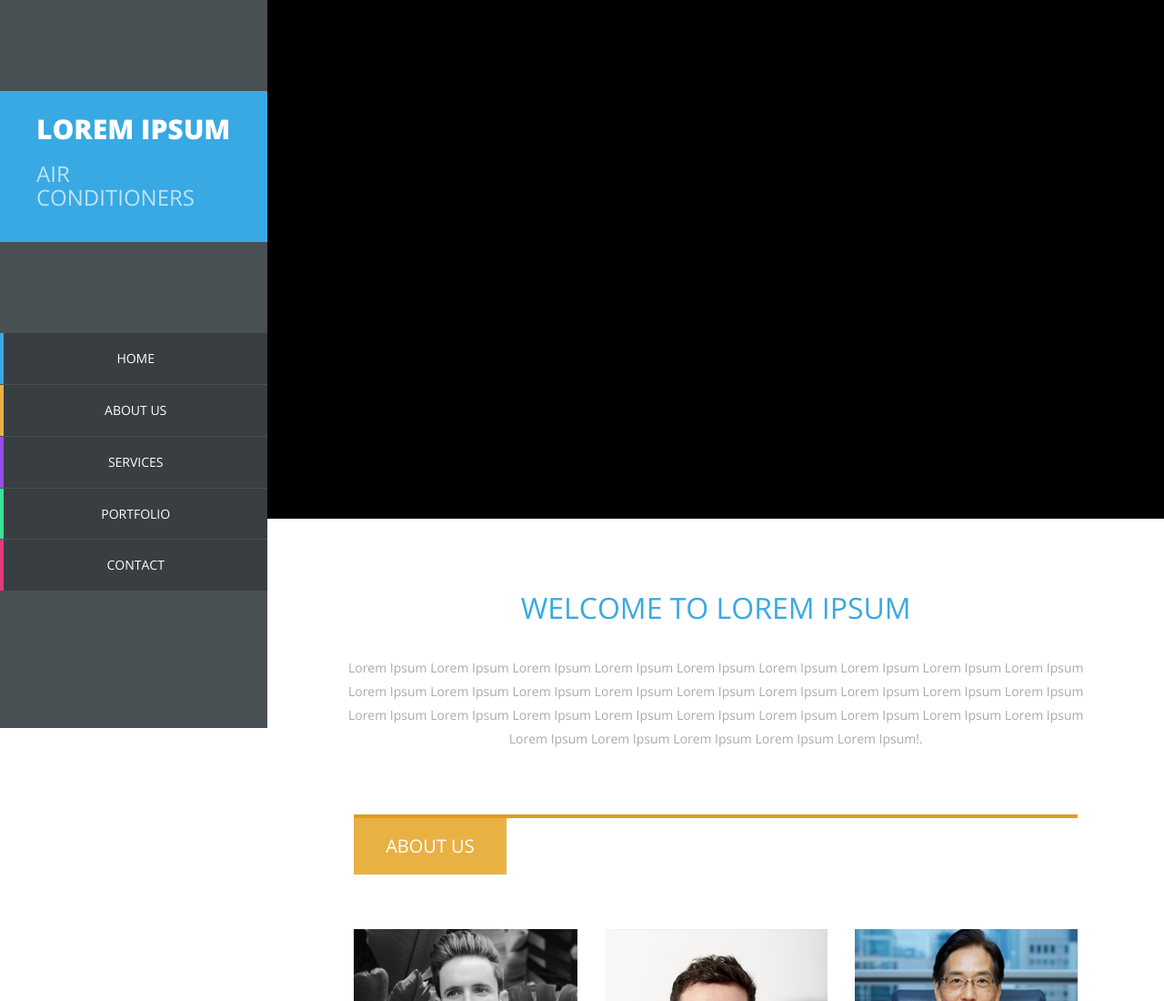
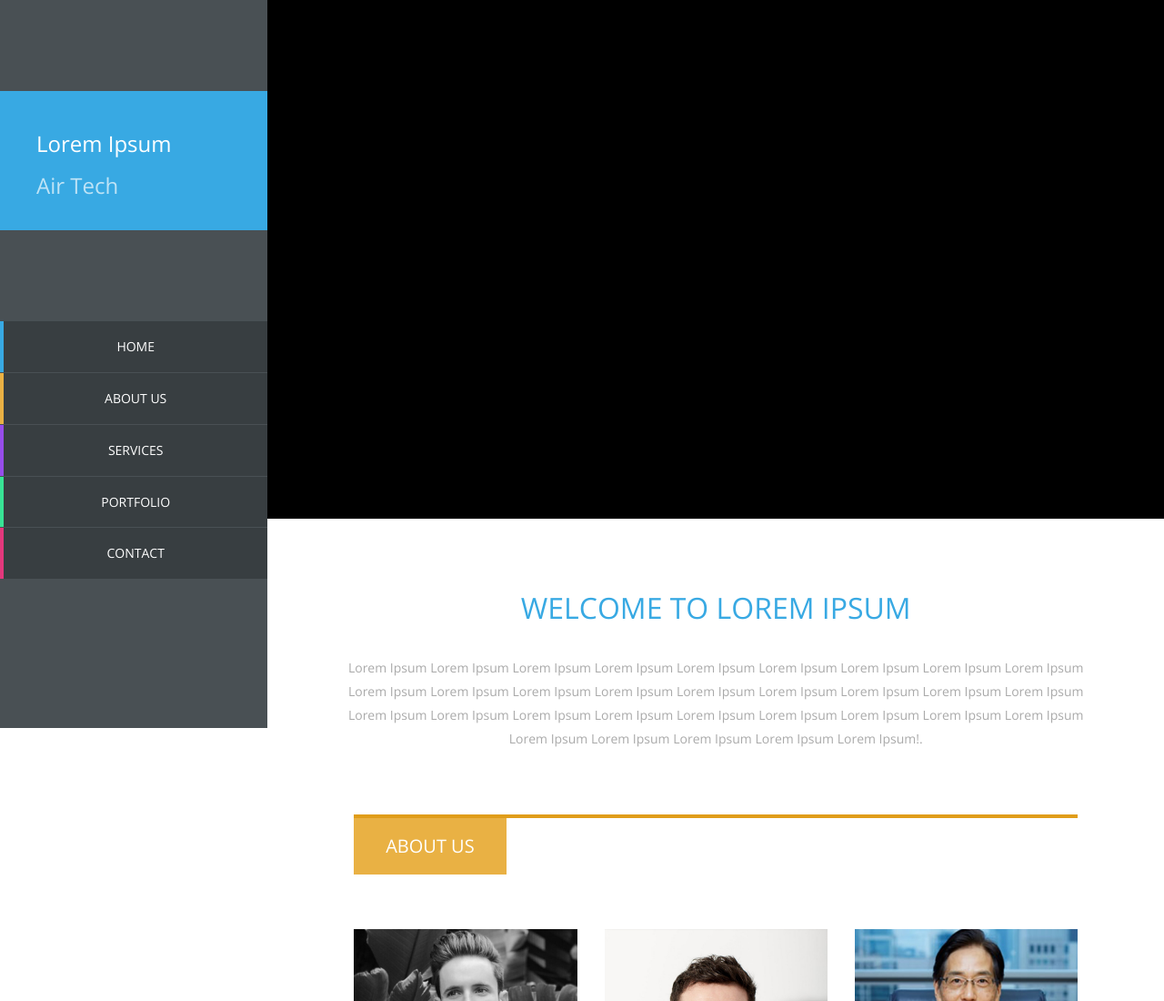
Before and after one commit to Perodragon/Bcairtech.com, a plain HTML site: page index.html in a window 1280 px wide. Shown: the top 1100 px of the page at 91% size. Drawn offline with nearby package versions, Linux system fonts and the light colour scheme; some packages are replaced by stand-ins of ours; a script that the page names is missing.

Commit message:
Update index.html

```diff
--- a/index.html
+++ b/index.html
@@ -31,8 +31,8 @@
     </div> <!-- /responsive_navigation -->
 <div id="main-sidebar" class="hidden-xs hidden-sm">
 		<div class="logo">
-			<a href="#"><h1>Lorem Ipsum</h1></a>
-		<span><h3>AIR CONDITIONERS</h></div>
+			<a href="#"><h3>Lorem Ipsum</h3></a>
+		<span><h3>Air Tech</h></div>
     	    <div class="navigation">
 	        <ul class="main-menu">
 	            <li class="home"><a href="#templatemo">Home</a></li>
```
